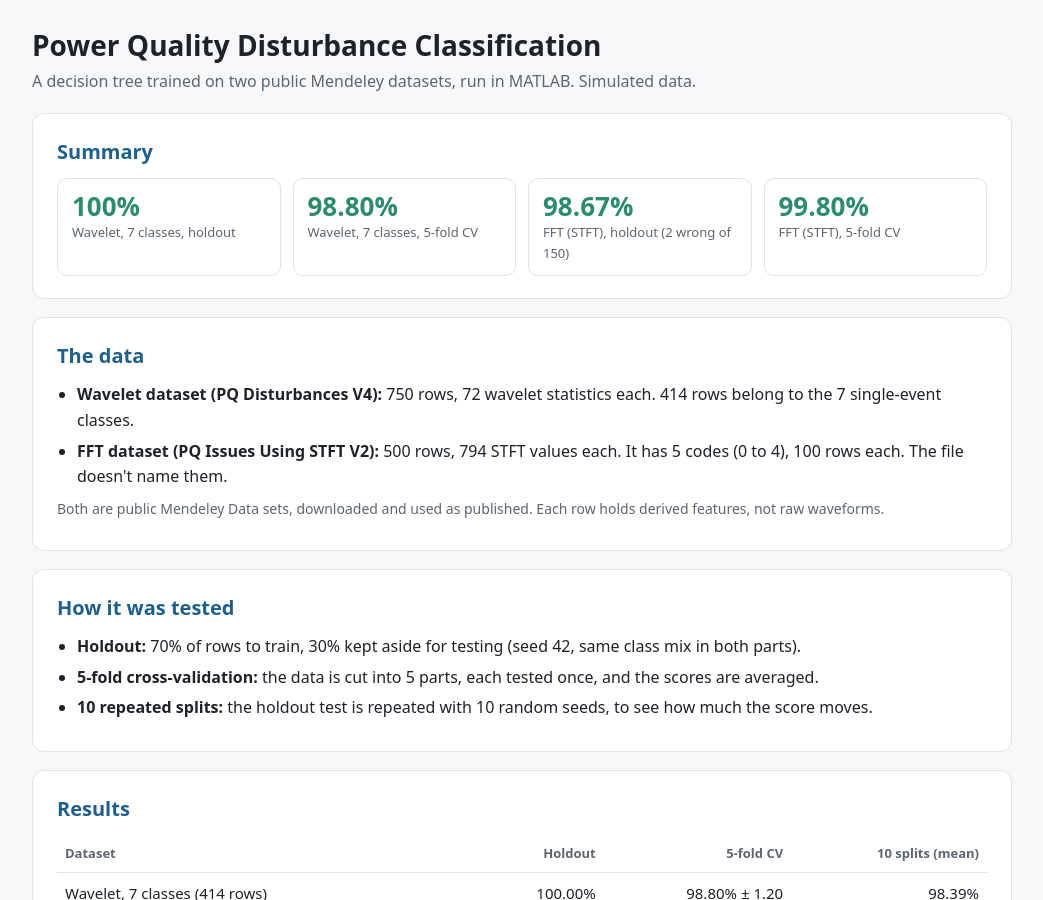
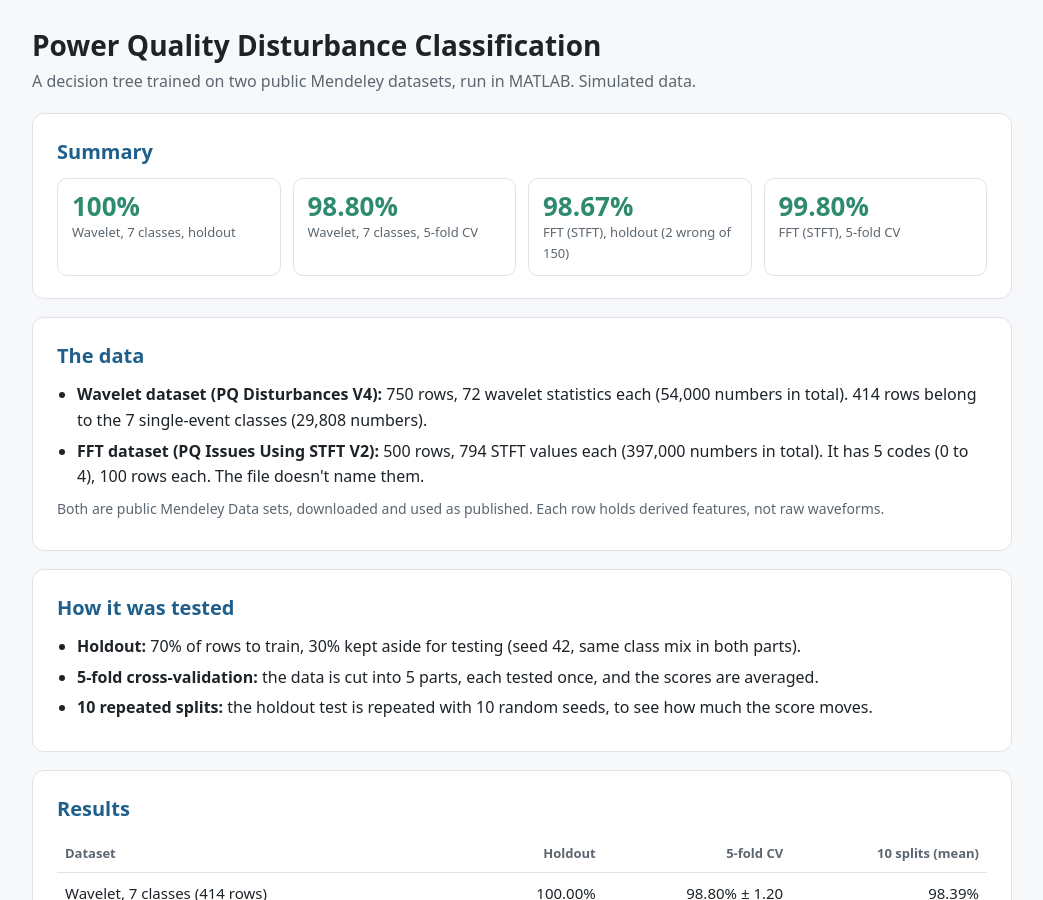
Before and after one commit to SumaAcharya/SumaAcharya.github.io, a Jekyll site: the page pq-classification/index.html, which Jekyll copies as it is, in a window 1280 px wide and 900 px high. Shown: the whole window, without its empty margins (118-1161 px from the left). Built offline with Jekyll 4.4.1, drawn with Linux system fonts in a browser that asks for light colours.

Commit message:
Add total value counts to the data section
Co-Authored-By: Claude Haiku 5.5 <noreply@anthropic.com>
Claude-Session: https://claude.ai/code/session_01XgHpHjcXs9ZsT4pXBJ5wU2

```diff
--- a/pq-classification/index.html
+++ b/pq-classification/index.html
@@ -66,8 +66,8 @@ a { color: var(--accent); }
 <section>
   <h2>The data</h2>
   <ul>
-    <li><b>Wavelet dataset (PQ Disturbances V4):</b> 750 rows, 72 wavelet statistics each. 414 rows belong to the 7 single-event classes.</li>
-    <li><b>FFT dataset (PQ Issues Using STFT V2):</b> 500 rows, 794 STFT values each. It has 5 codes (0 to 4), 100 rows each. The file doesn't name them.</li>
+    <li><b>Wavelet dataset (PQ Disturbances V4):</b> 750 rows, 72 wavelet statistics each (54,000 numbers in total). 414 rows belong to the 7 single-event classes (29,808 numbers).</li>
+    <li><b>FFT dataset (PQ Issues Using STFT V2):</b> 500 rows, 794 STFT values each (397,000 numbers in total). It has 5 codes (0 to 4), 100 rows each. The file doesn't name them.</li>
   </ul>
   <p class="note">Both are public Mendeley Data sets, downloaded and used as published. Each row holds derived features, not raw waveforms.</p>
 </section>
```
